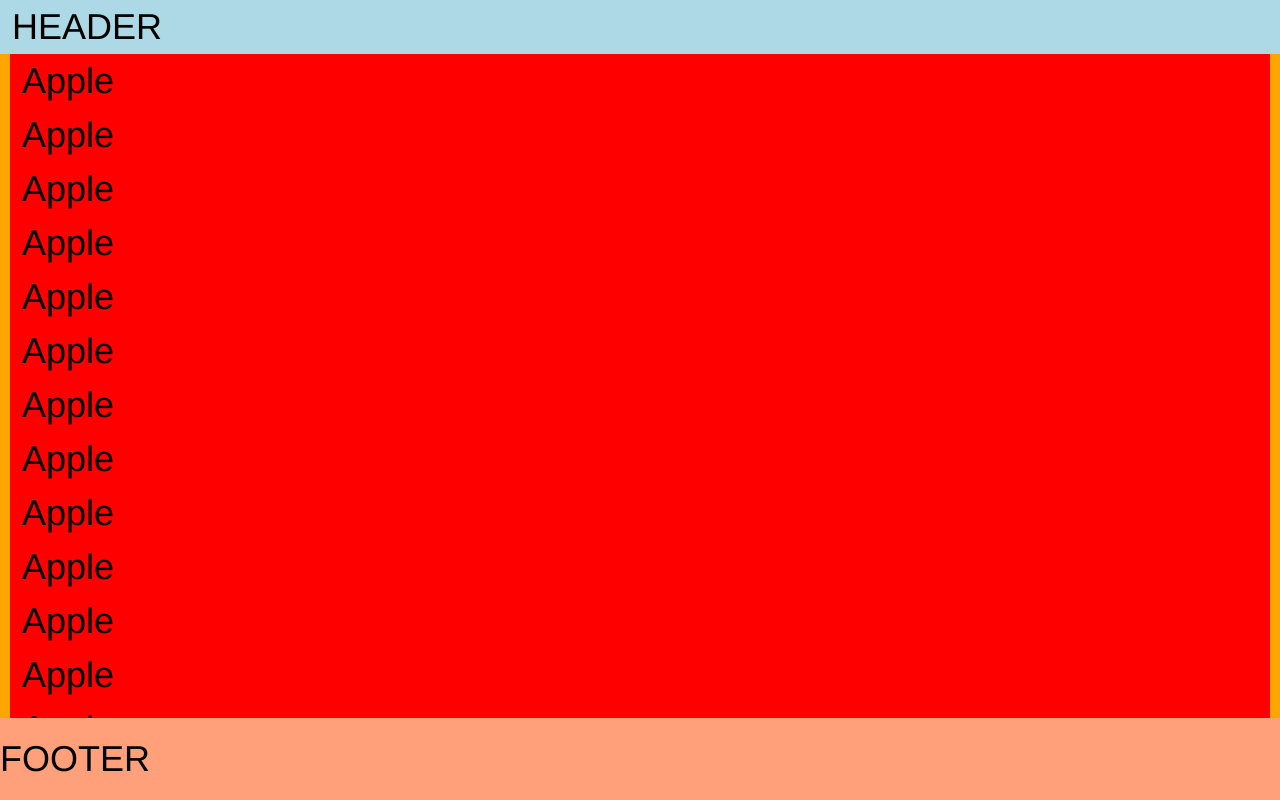
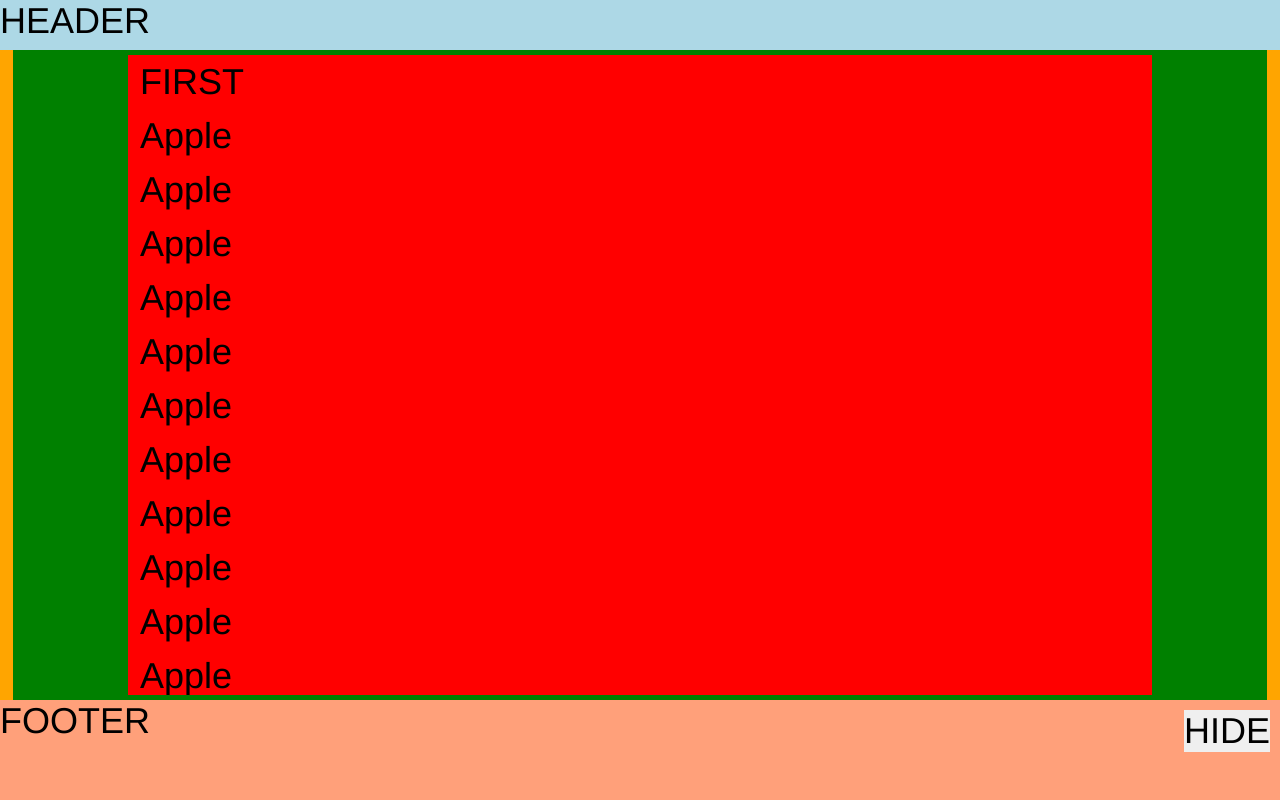
Before and after one commit to paulgrayson/scroll-chaining-problem, a plain HTML site: page index.html in a window 1280 px wide. Drawn offline with Linux system fonts and the light colour scheme.

Commit message:
Add covered canvas and show hide

```diff
--- a/index.html
+++ b/index.html
@@ -14,11 +14,8 @@
       }
       body {
         background-color: orange;
-        margin: 0 10px;
         overflow: hidden;
-      }
-      #header, #footer {
-        padding: 6px 12px;
+        margin-bottom: 160px;
       }
       /*
       #master {
@@ -36,8 +33,14 @@
         top: 0;
         left: 0;
         width: 100%;
+        height: 50px;
+        z-index: 3;
       }
       #main {
+        position: relative;
+        z-index: 2;
+        top: 55px;
+        margin: 0 10vw;
         background-color: red;
         overflow: scroll;
         height: 100%;
@@ -49,10 +52,24 @@
         bottom: 0;
         left: 0;
         width: 100%;
-        padding: 20px 0;
+        height: 100px;
+        z-index: 3;
       }
       .item {
         padding: 6px 12px;
+      }
+      canvas {
+        background-color: green;
+        width: 98vw;
+        height: 98vh;
+        position: absolute;
+        top: 1vh;
+        left: 1vw;
+        z-index: 1;
+      }
+      #toggle-main {
+        float: right;
+        margin: 10px 10px;
       }
     </style>
   </head>
@@ -60,6 +77,7 @@
     <!--div id="master" -->
       <div id="header">HEADER</div>
       <div id="main">
+        <div class="item">FIRST</div>
         <div class="item">Apple</div>
         <div class="item">Apple</div>
         <div class="item">Apple</div>
@@ -76,10 +94,22 @@
         <div class="item">Apple</div>
         <div class="item">Apple</div>
         <div class="item">Apple</div>
-        <div class="item">Apple</div>
-        <div class="item">Apple</div>
+        <div class="item">LAST</div>
       </div>
-      <div id="footer">FOOTER</div>
+      <div id="footer">
+        FOOTER
+        <button id="toggle-main" onclick="toggleMain()">HIDE</button>
+      </div>
     <!--/div -->
+    <canvas></canvas>
+    <script type="text/javascript">
+      function toggleMain() {
+        const header = document.getElementById('header')
+        const main = document.getElementById('main')
+        const button = document.getElementById('toggle-main')
+        header.style.display = header.style.display == "none" ? "block": "none"
+        main.style.display = main.style.display == "none" ? "block": "none"
+        button.textContent = button.textContent == "HIDE" ? "SHOW" : "HIDE"      }
+    </script>
   </body>
 </html>
```
